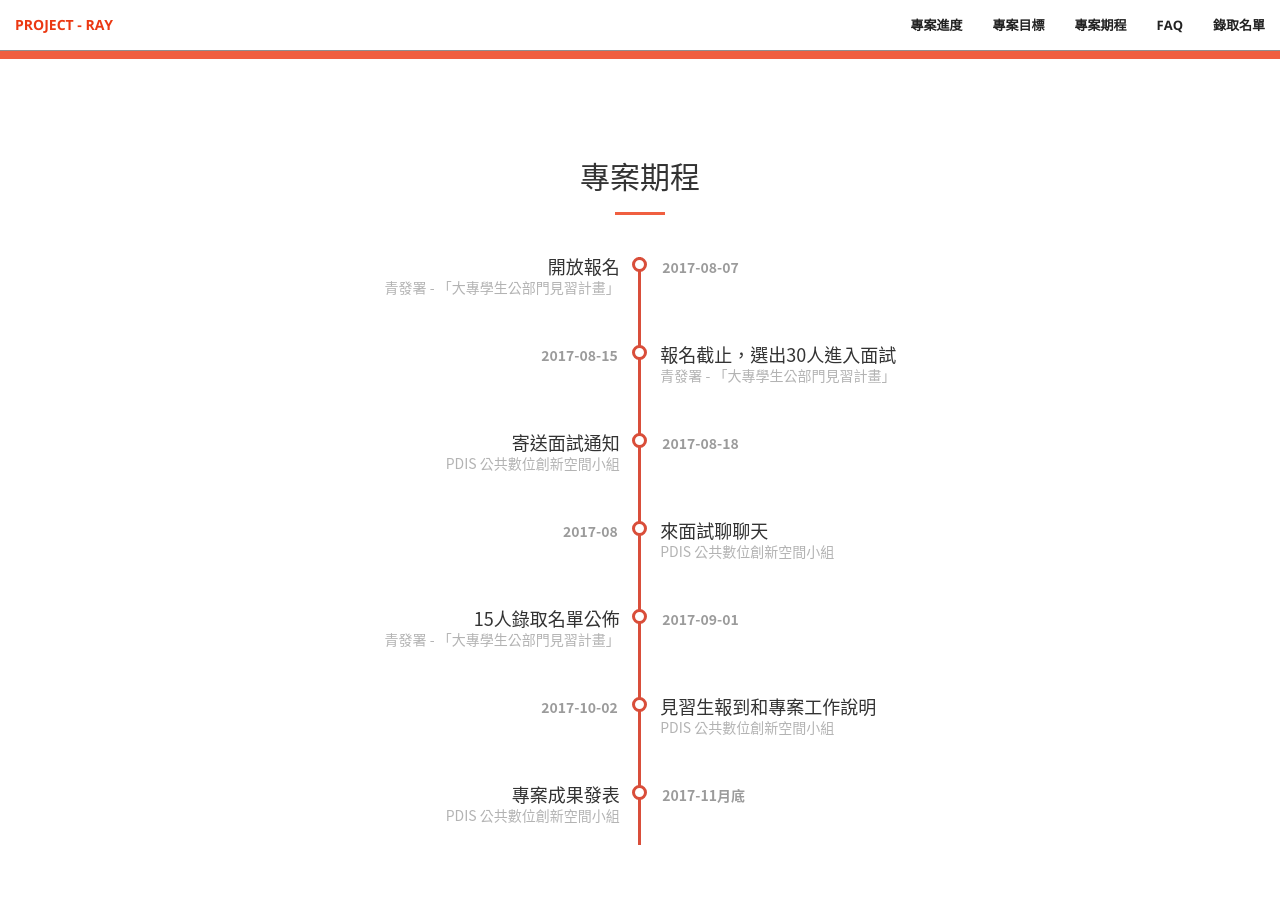
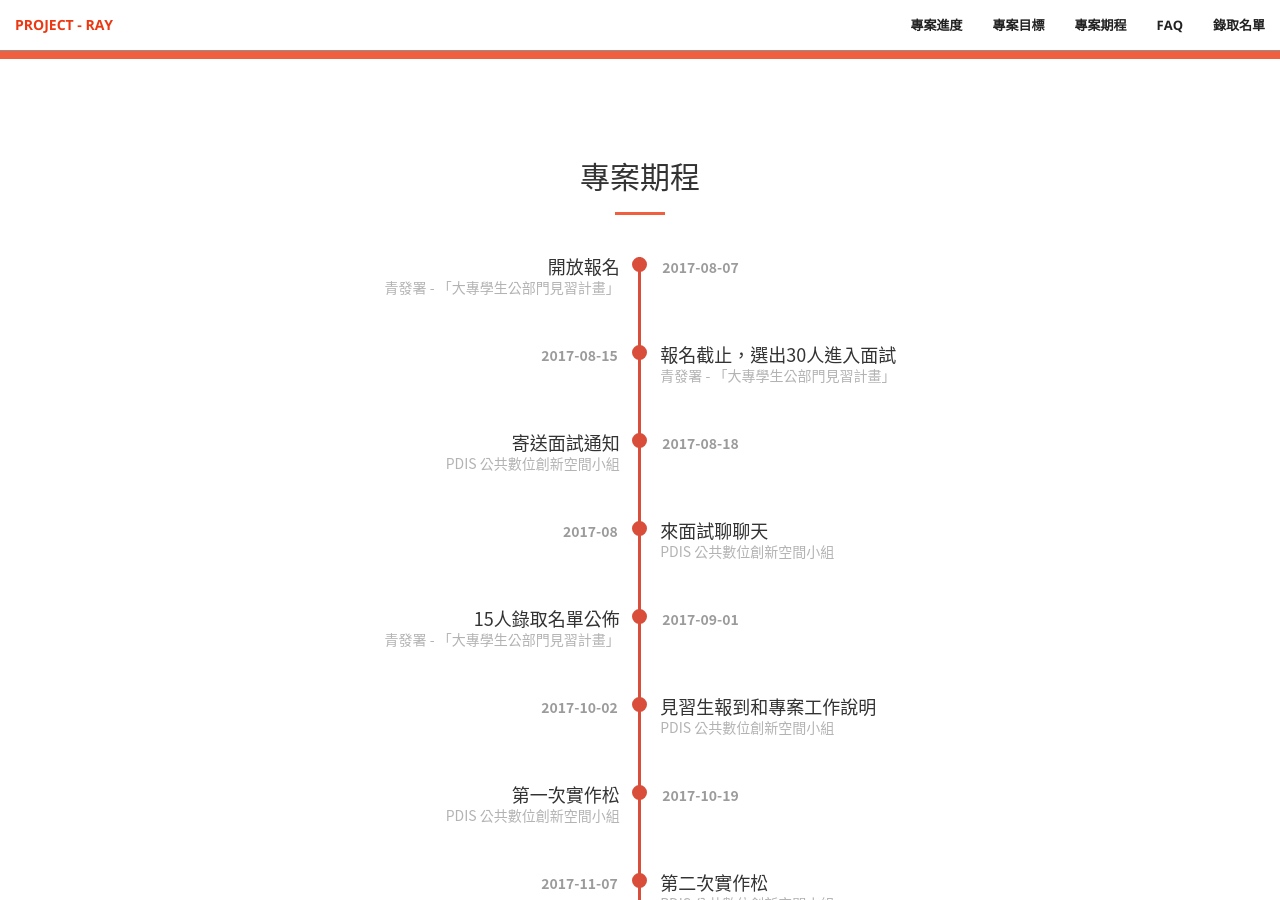
Before and after one commit to PDIS/ray2018, a Jekyll site: the page built from docs/index.html, in a window 1280 px wide and 900 px high, scrolled down 1369 px. Built offline with Jekyll 4.4.1, drawn with Linux system fonts in a browser that asks for light colours; some of the changed text lies outside the part shown.

Commit message:
時間軸過的要畫實心

```diff
--- a/docs/_data/timeline.json
+++ b/docs/_data/timeline.json
@@ -2,36 +2,67 @@
     {
         "title": "開放報名",
         "owner": "青發署 - 「大專學生公部門見習計畫」",
-        "date": "2017-08-07"
+        "date": "2017-08-07",
+        "done": true
     },
     {
         "title": "報名截止，選出30人進入面試",
         "owner": "青發署 - 「大專學生公部門見習計畫」",
-        "date": "2017-08-15"
+        "date": "2017-08-15",
+        "done": true
     },
     {
         "title": "寄送面試通知",
         "owner": "PDIS 公共數位創新空間小組",
-        "date": "2017-08-18"
+        "date": "2017-08-18",
+        "done": true
     },
     {
         "title": "來面試聊聊天",
         "owner": "PDIS 公共數位創新空間小組",
-        "date": "2017-08"
+        "date": "2017-08",
+        "done": true
     },
     {
         "title": "15人錄取名單公佈",
         "owner": "青發署 - 「大專學生公部門見習計畫」",
-        "date": "2017-09-01"
+        "date": "2017-09-01",
+        "done": true
     },
     {
         "title": "見習生報到和專案工作說明",
         "owner": "PDIS 公共數位創新空間小組",
-        "date": "2017-10-02"
+        "date": "2017-10-02",
+        "done": true
+    },
+    {
+        "title": "第一次實作松",
+        "owner": "PDIS 公共數位創新空間小組",
+        "date": "2017-10-19",
+        "done": true
+    },
+    {
+        "title": "第二次實作松",
+        "owner": "PDIS 公共數位創新空間小組",
+        "date": "2017-11-07",
+        "done": true
+    },
+    {
+        "title": "第三次實作松",
+        "owner": "PDIS 公共數位創新空間小組",
+        "date": "2017-11-16",
+        "done": false
+    },
+    {
+        "title": "最後一次實作松",
+        "owner": "PDIS 公共數位創新空間小組",
+        "date": "2017-11-30",
+        "done": false
     },
     {
         "title": "專案成果發表",
         "owner": "PDIS 公共數位創新空間小組",
-        "date": "2017-11月底"
+        "date": "2017-11月底",
+        "done": false
     }
 ]
--- a/docs/_includes/schedule.html
+++ b/docs/_includes/schedule.html
@@ -7,7 +7,7 @@
                 <section class="timeline">
                     {% for event in site.data.timeline %}
                     <div class="timeline-block">
-                        <div class="timeline-bullet wow zoomIn" data-wow-delay="0s">
+                        <div class="timeline-bullet wow zoomIn {% if event.done %}timeline-done{% endif %}" data-wow-delay="0s">
                         </div>
                         <div class="timeline-content">
                             <h2 class="wow flipInX" data-wow-delay="0.3s">{{event.title}}</h2>
--- a/docs/css/timeline.css
+++ b/docs/css/timeline.css
@@ -8,6 +8,10 @@
     margin-top: 2em;
     margin-bottom: 0;
     text-align: left;
+}
+
+.timeline-done{
+    background-color: #d94e3a !important
 }
 
 .timeline::before {
```
